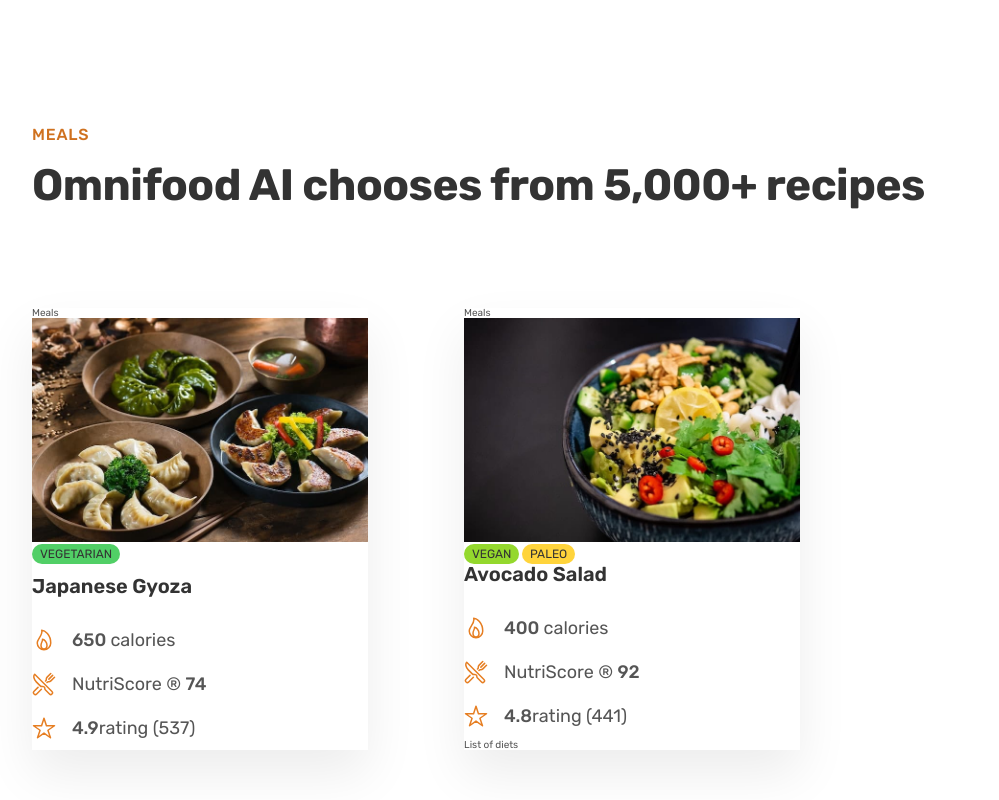
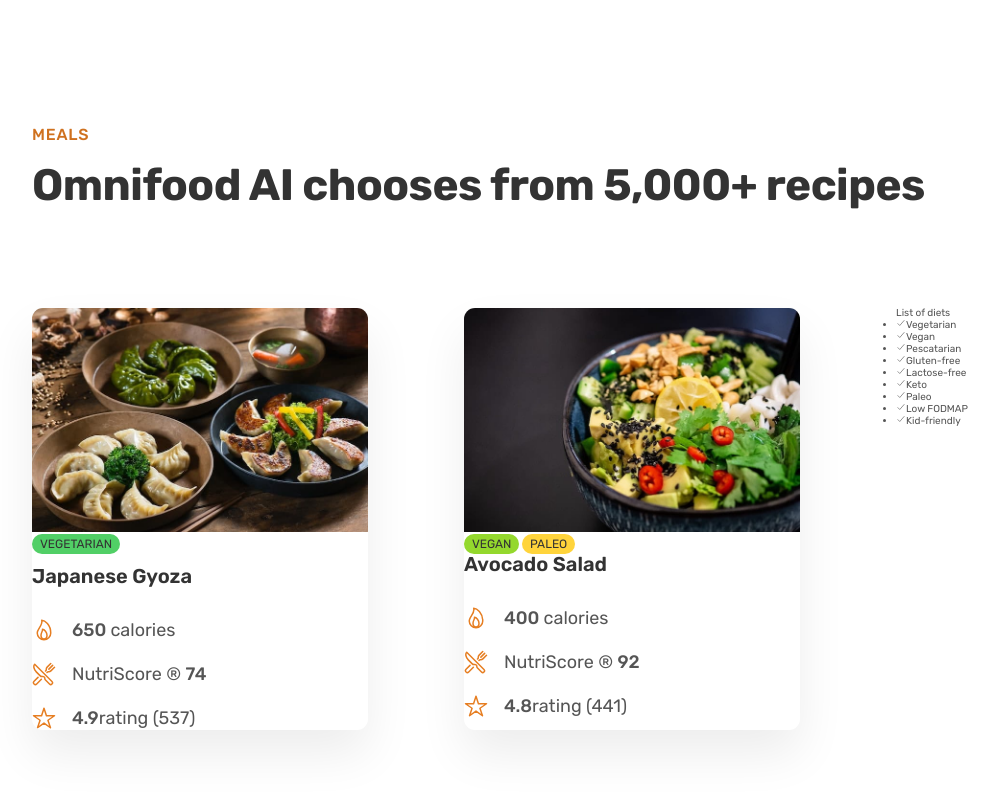
Before and after one commit to pmdenlinger/omnifood, a plain HTML site: page starter/07-Omnifood-Desktop/index.html in a window 1280 px wide. Shown: the part 2430-3230 px from the top of the page, without its empty margins (8-1007 px from the left). Drawn offline with nearby package versions, Linux system fonts and the light colour scheme.

Commit message:
Add list items and checkmark icon

```diff
--- a/starter/07-Omnifood-Desktop/css/style.css
+++ b/starter/07-Omnifood-Desktop/css/style.css
@@ -239,10 +239,15 @@ body {
 
 .meal {
   box-shadow: 0 2.4rem 4.8rem rgba(0, 0, 0, 0.075);
+  border-radius: 11px;
+  overflow: hidden;
+  transition: all 0.4s;
 }
 
 .meal-tags {
   margin-bottom: 1.2rem;
+  display: flex;
+  gap: 0.4rem;
 }
 
 .tag {
--- a/starter/07-Omnifood-Desktop/index.html
+++ b/starter/07-Omnifood-Desktop/index.html
@@ -144,7 +144,7 @@
 
        <div class="container grid grid--3-cols">
 
-          <div class="meal">Meals
+          <div class="meal">
               <img src="img/meals/meal-1.jpg"
               class="meal-img"
               alt="Japanese Gyoza"
@@ -167,7 +167,7 @@
 
           </div>
 
-          <div class="meal">Meals
+          <div class="meal">
               <img src="img/meals/meal-2.jpg"
               class="meal-img"
               alt="Avocado Salad"
@@ -189,7 +189,22 @@
             </ul>
           </div>
 
-          <div class="list">List of diets</div>
+
+        </div>
+        <div class="list">List of diets
+          <div class="diets">
+            <ul class="list">
+              <li class="list-item"><ion-icon name="checkmark-outline"></ion-icon><span>Vegetarian</span></li>
+              <li class="list-item"><ion-icon name="checkmark-outline"></ion-icon><span>Vegan</span></li>
+              <li class="list-item"><ion-icon name="checkmark-outline"></ion-icon>Pescatarian<span></span></li>
+              <li class="list-item"><ion-icon name="checkmark-outline"></ion-icon><span>Gluten-free</span></li>
+              <li class="list-item"><ion-icon name="checkmark-outline"></ion-icon><span>Lactose-free</span></li>
+              <li class="list-item"><ion-icon name="checkmark-outline"></ion-icon><span>Keto</span></li>
+              <li class="list-item"><ion-icon name="checkmark-outline"></ion-icon><span>Paleo</span></li>
+              <li class="list-item"><ion-icon name="checkmark-outline"></ion-icon><span>Low FODMAP</span></li>
+              <li class="list-item"><ion-icon name="checkmark-outline"></ion-icon><span>Kid-friendly</span></li>
+            </ul>
+          </div>
         </div>
 
       </section>
```
